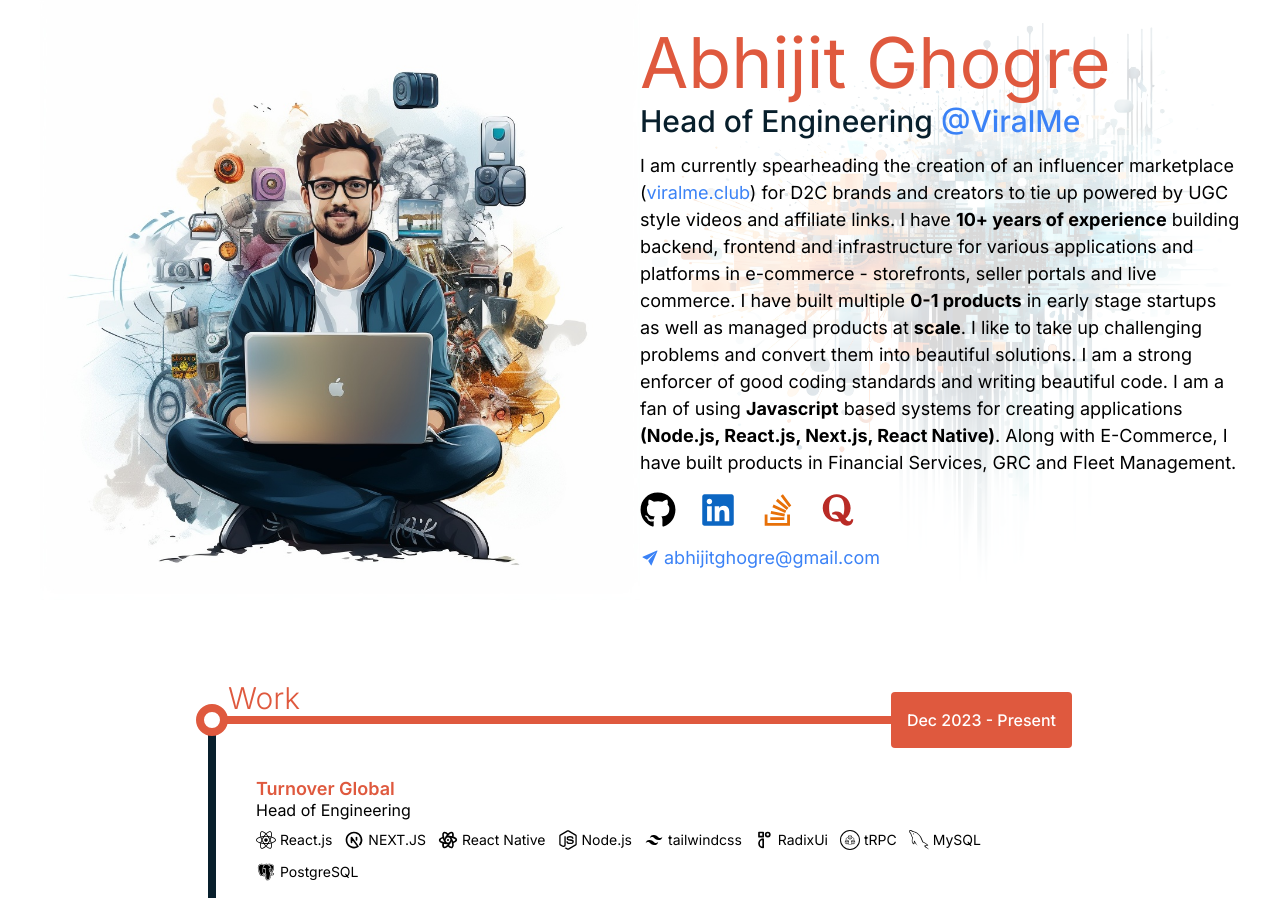
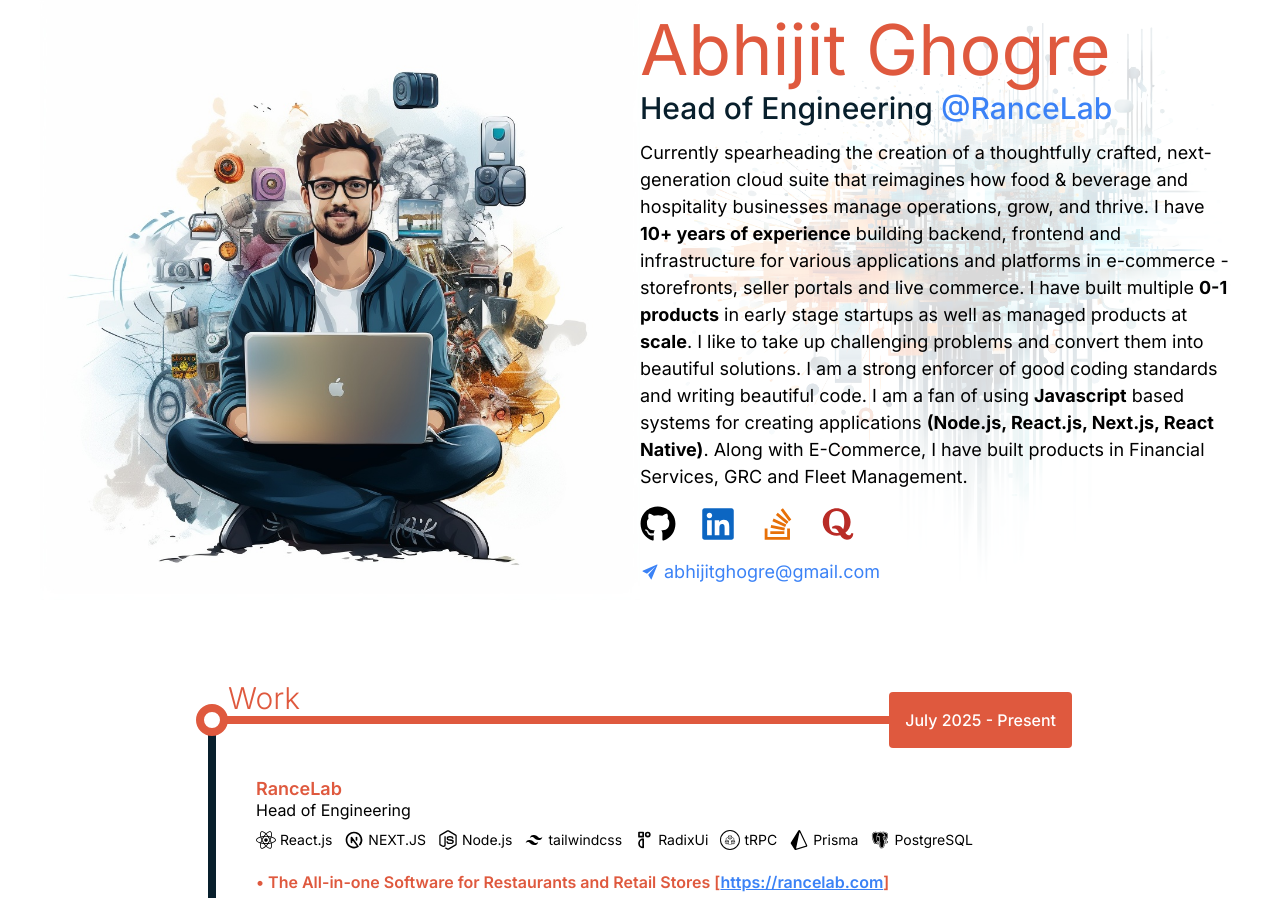
Before and after one commit to abhijit-ghogre/portfolio, a Next.js app: page / in a window 1280 px wide. Shown: the top 898 px of the page. Built offline with nearby package versions, Linux system fonts and the light colour scheme.

Commit message:
chore: update portfolio with new role at RanceLab and company information

```diff
--- a/src/components/Banner.tsx
+++ b/src/components/Banner.tsx
@@ -21,18 +21,14 @@
         </div>
         <div className="mt-2 text-secondary-foreground relative font-medium text-[20px] md:text-[30px]">
           Head of Engineering{" "}
-          <a href="https://viralme.club" target="_blank" className="text-link">
-            @ViralMe
+          <a href="https://rancelab.com" target="_blank" className="text-link">
+            @RanceLab
           </a>
         </div>
         <div className="mt-4 leading-normal text-lg">
-          I am currently spearheading the creation of an influencer marketplace
-          (
-          <a href="https://viralme.club" target="_blank" className="text-link">
-            viralme.club
-          </a>
-          ) for D2C brands and creators to tie up powered by UGC style videos
-          and affiliate links. I have{" "}
+          Currently spearheading the creation of a thoughtfully crafted,
+          next-generation cloud suite that reimagines how food & beverage and
+          hospitality businesses manage operations, grow, and thrive. I have{" "}
           <span className="font-bold">10+ years of experience</span> building
           backend, frontend and infrastructure for various applications and
           platforms in e-commerce - storefronts, seller portals and live
--- a/src/components/Timeline.tsx
+++ b/src/components/Timeline.tsx
@@ -4,8 +4,32 @@
 
 const timelineItems = [
   {
+    startMonth: "July 2025",
+    endMonth: dayjs().format("MMM YYYY"),
+    companyName: "RanceLab",
+    designation: "Head of Engineering",
+    technologies: [
+      "React.js",
+      "NEXT.JS",
+      "Node.js",
+      "tailwindcss",
+      "RadixUi",
+      "tRPC",
+      "Prisma",
+      "PostgreSQL",
+    ] as TechnologyName[],
+    responsibilities: [
+      {
+        title: "The All-in-one Software for Restaurants and Retail Stores",
+        description:
+          "RanceLab was established in the year 1996 for serving the restaurant and retail businesses. It is now one of the leading IT solution providers with its presence in 40 countries with headquarters in India and offices in the Middle East (GCC), Southeast Asia and Africa. We are helping retail and food serving businesses earn more profits since 1996. We have won several industry awards and covered in leading hospitality magazines. However, our biggest rewards are our esteemed clients.",
+        website: "https://rancelab.com",
+      },
+    ],
+  },
+  {
     startMonth: "Dec 2023",
-    endMonth: dayjs().format("MMM YYYY"),
+    endMonth: "July 2025",
     companyName: "Turnover Global",
     designation: "Head of Engineering",
     technologies: [
```
